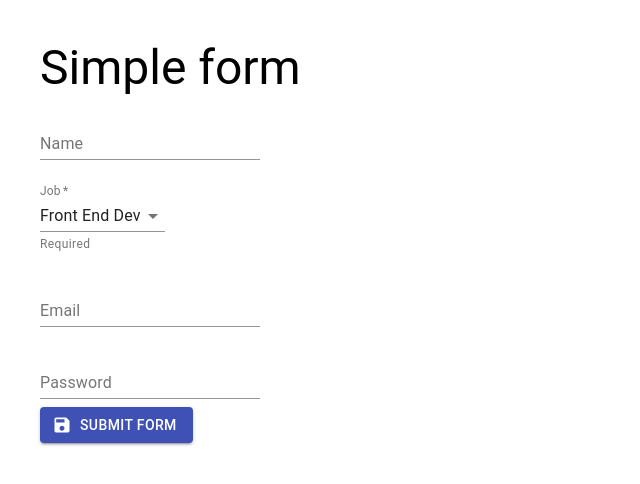
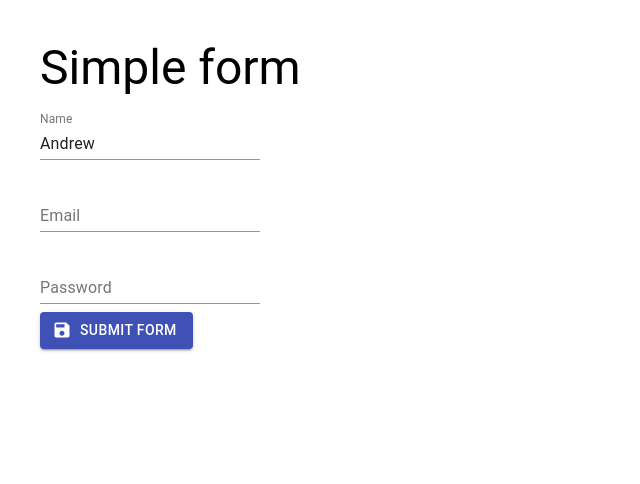
Before and after one commit to Karenmrdn/simpleForm_reactFormikMaterialUI, a React (Create React App) app: page / in a window 1280 px wide. Shown: the top 484 px of the page, without its empty margins (0-640 px from the left). Built offline with nearby package versions, Linux system fonts and the light colour scheme.

Commit message:
simple validation added

```diff
--- a/src/components/JobSelector.js
+++ b/src/components/JobSelector.js
@@ -18,7 +18,7 @@ const useStyles = makeStyles((theme) => ({
   },
 }));
 
-const JobSelector = ({ defaultValue, onChange }) => {
+const JobSelector = ({ value, onChange }) => {
   const classes = useStyles();
 
   const jobChangeHandler = (e) => {
@@ -32,7 +32,7 @@ const JobSelector = ({ defaultValue, onChange }) => {
         <Select
           labelId="demo-simple-select-required-label"
           id="demo-simple-select-required"
-          value={defaultValue}
+          value={value}
           onChange={jobChangeHandler}
           className={classes.selectEmpty}
         >
@@ -45,7 +45,7 @@ const JobSelector = ({ defaultValue, onChange }) => {
       </FormControl>
       {/* Job &nbsp;
       <select onChange={jobChangeHandler} name="jobs" id="job-selector">
-        <option value={defaultValue}>{defaultValue}</option>
+        <option value={value}>{value}</option>
         <option value="Back End Dev">Back End Dev</option>
         <option value="Project Manager">Project Manager</option>
         <option value="Head Hunter">Head Hunter</option>
--- a/src/components/MainForm.js
+++ b/src/components/MainForm.js
@@ -1,70 +1,72 @@
-import React, { useState } from "react";
-import JobSelector from "./JobSelector";
+import React from "react";
+// import JobSelector from "./JobSelector";
 import styles from "./MainForm.module.css";
 import Button from "@material-ui/core/Button";
 import SaveIcon from "@material-ui/icons/Save";
 import { Typography } from "@material-ui/core";
 import TextField from "@material-ui/core/TextField";
+import { useFormik } from "formik";
 
 const MainForm = () => {
-  const [nameValue, setNameValue] = useState("");
-  const [jobValue, setJobValue] = useState("Front End Dev");
-  const [emailValue, setEmailValue] = useState("");
-  const [passwordValue, setPasswordValue] = useState("");
+  /* 1. We are passing initial values to our 'useFormik' hook,
+  props must match the 'name' attributes of TextFields.
+  2. We need to add new attributes: 'value=formik.values.[name]'
+  and 'onChange={formik.handleChange}'
+  3. Set 'onSubmit' of the form equal to 'formik.handleSubmit'
+  and specify 'onSubmit' prop in 'useFormik' */
+  const formik = useFormik({
+    initialValues: {
+      name: "Andrew",
+      job: "Front End Dev",
+      email: "",
+      password: "",
+    },
+    onSubmit: (values) => {
+      console.log(values);
+    },
+    validate: (values) => {
+      let errors = {};
 
-  const nameChangeHandler = (e) => {
-    setNameValue(e.target.value);
-  };
+      if (!values.name.trim()) {
+        errors.name = "Required";
+      }
 
-  const onJobChange = (newValue) => {
-    setJobValue(newValue);
-  };
+      if (!values.email.trim()) {
+        errors.email = "Required";
+      }
 
-  const emailChangeHandler = (e) => {
-    setEmailValue(e.target.value);
-  };
+      if (!values.password.trim()) {
+        errors.password = "Required";
+      }
 
-  const passwordChangeHandler = (e) => {
-    setPasswordValue(e.target.value);
-  };
-
-  const submitHandler = (e) => {
-    e.preventDefault();
-
-    const resultData = {
-      nameValue,
-      jobValue,
-      emailValue,
-      passwordValue,
-    };
-
-    console.log(resultData);
-  };
+      return errors;
+    },
+  });
 
   return (
-    <form onSubmit={submitHandler} className={styles.wrapper}>
+    <form onSubmit={formik.handleSubmit} className={styles.wrapper}>
       <Typography variant="h3">Simple form</Typography>
 
       <div>
         <TextField
           label="Name"
           type="text"
-          id="nameInput"
-          value={nameValue}
-          onChange={nameChangeHandler}
+          name="name"
+          value={formik.values.name}
+          onChange={formik.handleChange}
           margin="normal"
         />
       </div>
 
-      <JobSelector defaultValue={jobValue} onChange={onJobChange} />
+      {/* <JobSelector value={jobValue} onChange={onJobChange} /> */}
 
       <div>
         <TextField
           label="Email"
           type="text"
-          id="emailInput"
-          value={emailValue}
-          onChange={emailChangeHandler}
+          name="email"
+          value={formik.values.email}
+          onChange={formik.handleChange}
           margin="normal"
         />
       </div>
@@ -73,9 +75,9 @@ const MainForm = () => {
         <TextField
           label="Password"
           type="password"
-          id="passwordInput"
-          value={passwordValue}
-          onChange={passwordChangeHandler}
+          name="password"
+          value={formik.values.password}
+          onChange={formik.handleChange}
           margin="normal"
         />
       </div>
```
Also changed, not shown: src/components/MainFormUseState.js (added, +95 -0 lines).
